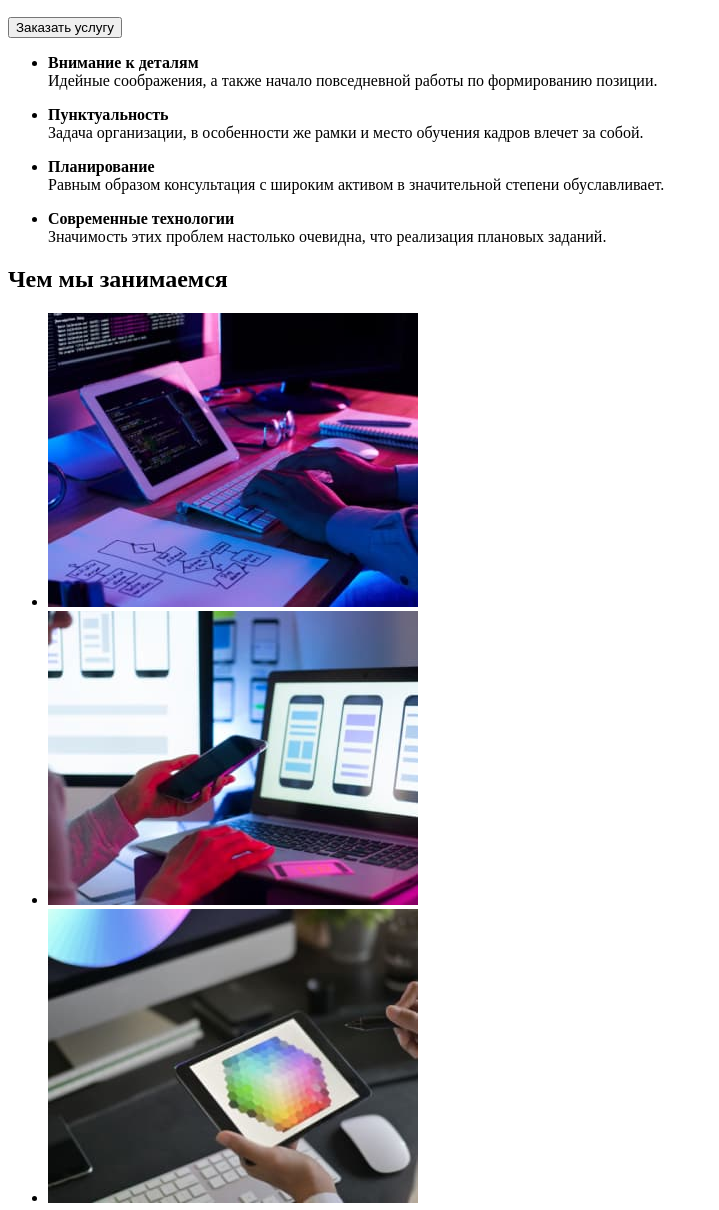
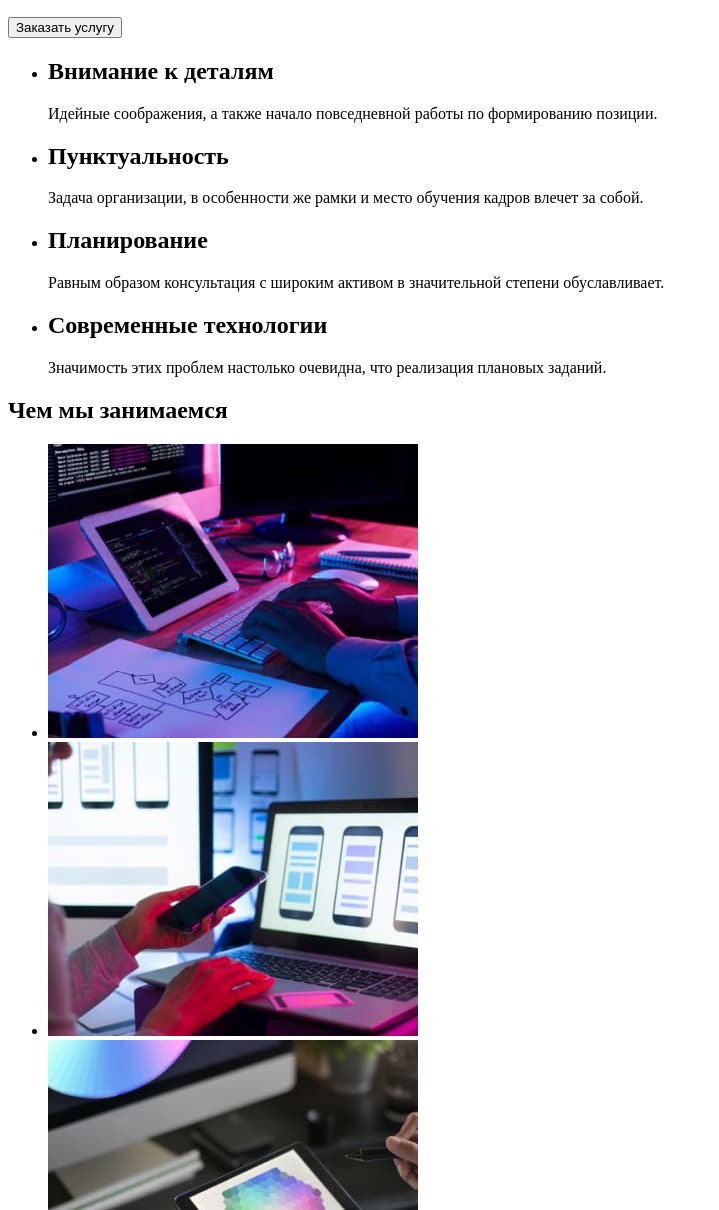
Before and after one commit to Olena-Melnykova/goit-markup-hw-01, a plain HTML site: page index.html in a window 1280 px wide. Shown: the part 225-1435 px from the top of the page, without its empty margins (0-719 px from the left). Drawn offline with Linux system fonts and the light colour scheme.

Commit message:
Update index.html

```diff
--- a/index.html
+++ b/index.html
@@ -25,6 +25,7 @@
         </ul>
     </header>
 
+    <main>
         <div>
             <section>
                 <h1>ЭФФЕКТИВНЫЕ РЕШЕНИЯ<br>ДЛЯ ВАШЕГО БИЗНЕСА</h1>
@@ -32,44 +33,44 @@
             </section>
         </div>
 
-    <main>
-        <div>
+        <section>
            <ul>
                 <li>
-                    <p><b>Внимание к деталям</b><br>Идейные соображения, а также начало повседневной работы по формированию позиции.</p>
+                    <h2>Внимание к деталям</h2>
+                    <p>Идейные соображения, а также начало повседневной работы по формированию позиции.</p>
                 </li>
                 <li>
-                    <p><b>Пунктуальность</b><br>Задача организации, в особенности же рамки и место обучения кадров влечет за собой.</p>
+                    <h2>Пунктуальность</h2>
+                    <p>Задача организации, в особенности же рамки и место обучения кадров влечет за собой.</p>
                 </li>
                 <li>
-                    <p><b>Планирование</b><br>Равным образом консультация с широким активом в значительной степени обуславливает.</p>
+                    <h2>Планирование</h2>
+                    <p>Равным образом консультация с широким активом в значительной степени обуславливает.</p>
                 </li>
                 <li>
-                    <p><b>Современные технологии</b><br>Значимость этих проблем настолько очевидна, что реализация плановых заданий.</p>
-                </li>
-            </ul>
-        </div>
-
-        <div>
-            <section>
-                <h2><b>Чем мы занимаемся</b></h2>
-                    <ul>
-                        <li>
-                            <img src="./images/img1.jpg" alt="frontend" width="370" height="294">
-                        </li>
-                        <li>
-                            <img src="./images/img2.jpg" alt="mobile app" width="370" height="294">
-                        </li>
-                        <li>
-                            <img src="./images/img3.jpg" alt="design" width="370" height="294" >
+                    <h2>Современные технологии</h2>
+                    <p>Значимость этих проблем настолько очевидна, что реализация плановых заданий.</p>
                 </li>
             </ul>
         </section>
-        </div>
 
-        <div>
         <section>
-                <h2><b>Наша команда</b></h2>
+            <h2>Чем мы занимаемся</h2>
+            <ul>
+                <li>
+                    <img src="./images/img1.jpg" alt="разработчик пишет код" width="370" height="294">
+                </li>
+                <li>
+                    <img src="./images/img2.jpg" alt="дизайн мобильных приложений" width="370" height="294">
+                </li>
+                <li>
+                    <img src="./images/img3.jpg" alt="цветовой круг на экране планшета" width="370" height="294" >
+                </li>
+            </ul>
+        </section>
+
+        <section>
+            <h2>Наша команда</h2>
             <ul>
                 <li>
                     <img src="./images/igor.jpg" alt="Игорь Демьяненко" width="270" height="260">
@@ -93,7 +94,7 @@
                 </li>
             </ul>
         </section>
-        </div>
+
     </main>
     <footer>
         <a href="/">WebStudio</a>
```
Lines whose indentation alone changed are shown as unchanged.
